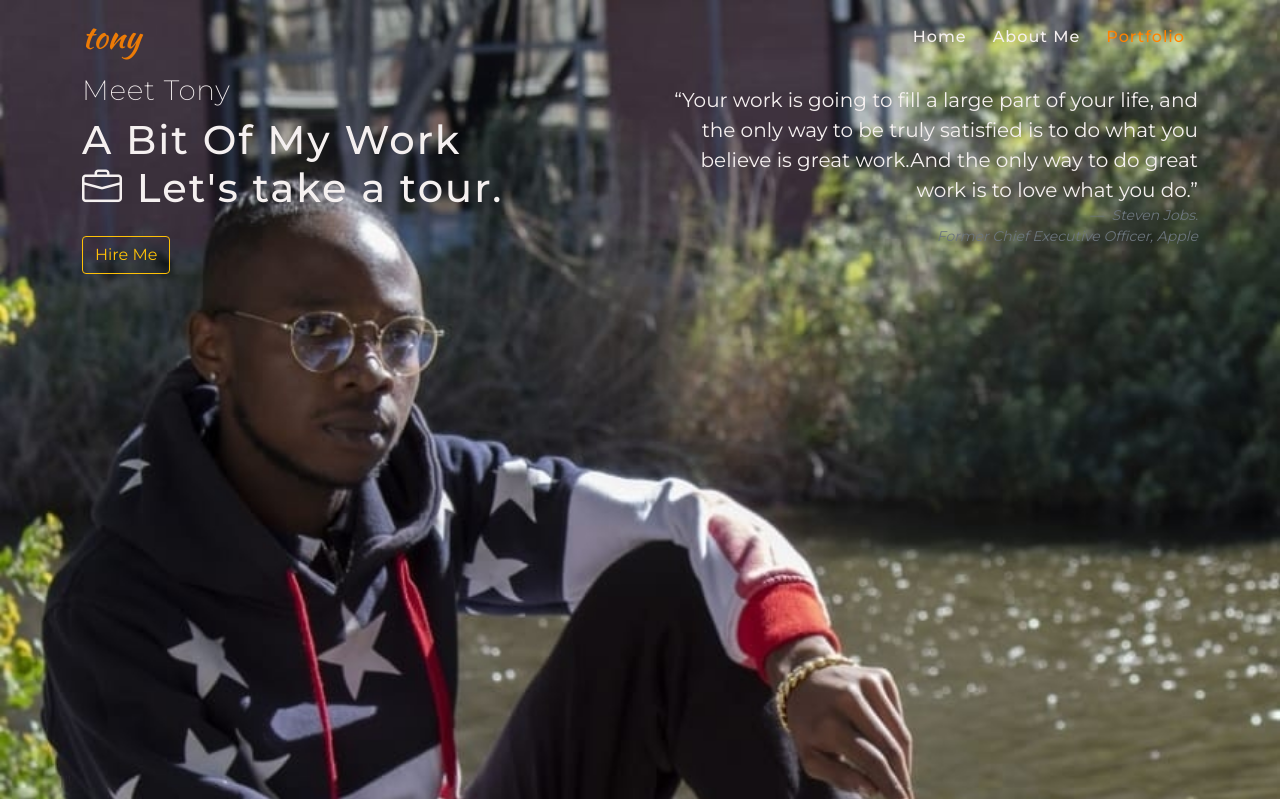
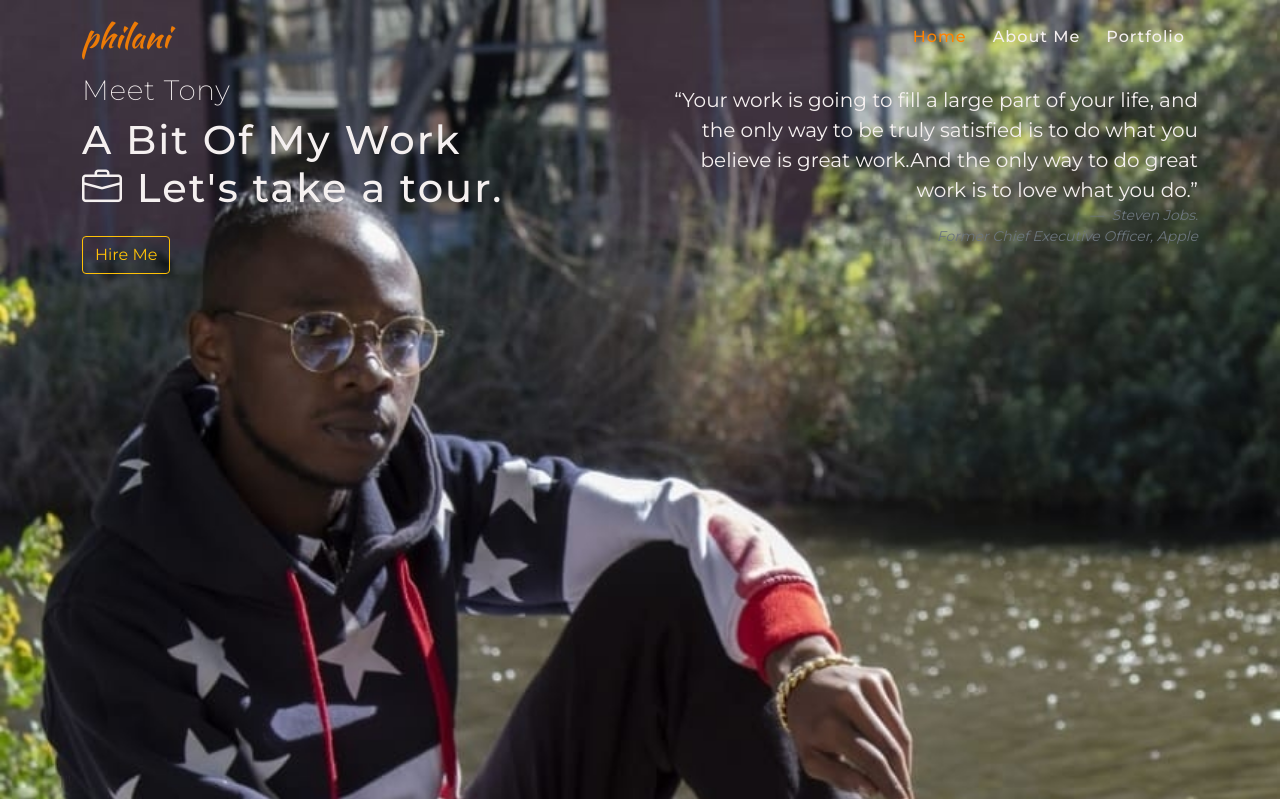
Before and after one commit to PhilaniAntony/meetphilani, a Django app: page /portfolio/ in a window 1280 px wide. Shown: the top 799 px of the page. Run offline with Django 3.2, Linux system fonts and the light colour scheme; some libraries are stand-ins or nearby versions; some web fonts are replaced.

Commit message:
migrations

```diff
--- a/meetphilani/urls.py
+++ b/meetphilani/urls.py
@@ -6,5 +6,4 @@ urlpatterns = [
     path('', views.home_view, name='home'),
     path('about/', views.about_view, name='about'),
     path('portfolio/', views.portfolio_view, name='portfolio'),
-    path('skills/', views.skills_view, name='skills'),
 ]
--- /dev/null
+++ b/templates/navbar.html
@@ -0,0 +1,21 @@
+<nav class="navbar navbar-expand-lg navbar-light bg-light">
+    <div class="container">
+        <a class="navbar-brand " href="{% url 'meetphilani:home'%}">philani</a>
+        <button class="navbar-toggler" type="button" data-bs-toggle="collapse" data-bs-target="#navbarSupportedContent" aria-controls="navbarSupportedContent" aria-expanded="false" aria-label="Toggle navigation">
+        <span class="navbar-toggler-icon"></span>
+      </button>
+        <div class="collapse navbar-collapse justify-content-end" id="navbarSupportedContent">
+            <ul class="navbar-nav mr-auto mb-2 mb-lg-0">
+                <li class="nav-item">
+                    <a class="nav-link active" aria-current="page" href="{% url 'meetphilani:home'%}">Home</a>
+                </li>
+                <li class="nav-item">
+                    <a class="nav-link" href="{% url 'meetphilani:about'%}">About Me</a>
+                </li>
+                <li class="nav-item">
+                    <a class="nav-link" href="{% url 'meetphilani:portfolio'%}">Portfolio</a>
+                </li>
+            </ul>
+        </div>
+    </div>
+</nav>
--- a/templates/portfolio.html
+++ b/templates/portfolio.html
@@ -19,27 +19,7 @@
     <div class="page-header">
         <!-- page navigation-->
         <div class="page-header_nav">
-            <nav class="navbar navbar-expand-lg navbar-light bg-light">
-                <div class="container">
-                    <a class="navbar-brand " href="#">tony</a>
-                    <button class="navbar-toggler" type="button" data-bs-toggle="collapse" data-bs-target="#navbarSupportedContent" aria-controls="navbarSupportedContent" aria-expanded="false" aria-label="Toggle navigation">
-                    <span class="navbar-toggler-icon"></span>
-                  </button>
-                    <div class="collapse navbar-collapse justify-content-end" id="navbarSupportedContent">
-                        <ul class="navbar-nav mr-auto mb-2 mb-lg-0">
-                            <li class="nav-item">
-                                <a class="nav-link " aria-current="page" href="./index.html">Home</a>
-                            </li>
-                            <li class="nav-item">
-                                <a class="nav-link" href="./about.html">About Me</a>
-                            </li>
-                            <li class="nav-item">
-                                <a class="nav-link active" href="./portfolio.html">Portfolio</a>
-                            </li>
-                        </ul>
-                    </div>
-                </div>
-            </nav>
+            {% include 'navbar.html' %}
         </div>
         <!-- page banner-->
         <section class="page-header_banner">
```
Also changed, not shown: core/settings.py (+6 -3 lines), templates/about.html (+1 -21 lines), templates/index.html (+1 -21 lines).
